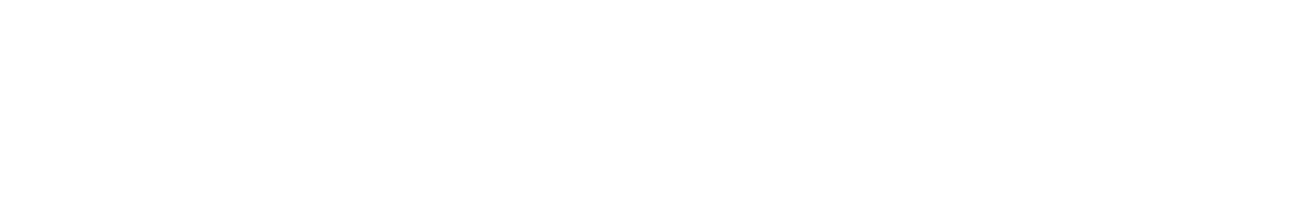
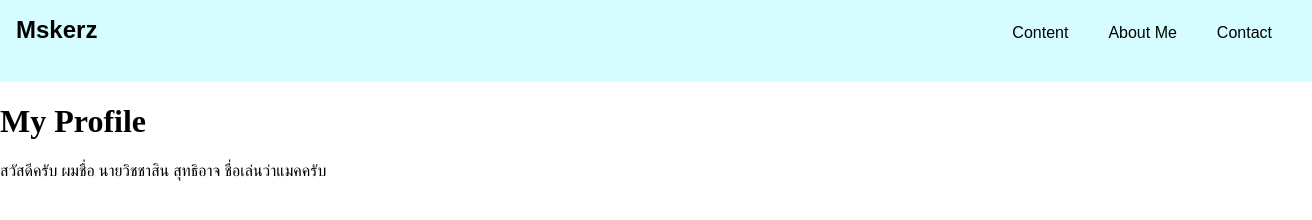
Before and after one commit to mskerz/wichasin-s, a plain HTML site: page about.html in a window 1280 px wide. Shown: the whole page, 1312 px wide, since content can reach past the window. Drawn offline with Linux system fonts and the light colour scheme.

Commit message:
Update about.html

```diff
--- a/about.html
+++ b/about.html
@@ -4,10 +4,22 @@
     <meta charset="UTF-8">
     <meta http-equiv="X-UA-Compatible" content="IE=edge">
     <meta name="viewport" content="width=device-width, initial-scale=1.0">
-
+    <link rel="stylesheet" href="style.css">
     <title>About Me</title>
 </head>
+<header id="header">
+    <a id="logo"href="index.html">Mskerz</a>
+     <nav>
+     <ul id="menu">
+        <li><a href="/">Content</a></li>
+        <li><a href="about.html">About Me</a></li>
+        <li><a href="/">Contact</a></li>
+
+    </ul>
+</nav>
+</header>
 <body>
-
+       <h1 class="head"> My Profile </h1>
+       <p> สวัสดีครับ ผมชื่อ นายวิชชาสิน สุทธิอาจ ชื่อเล่นว่าแมคครับ</p>
 </body>
 </html>
```
